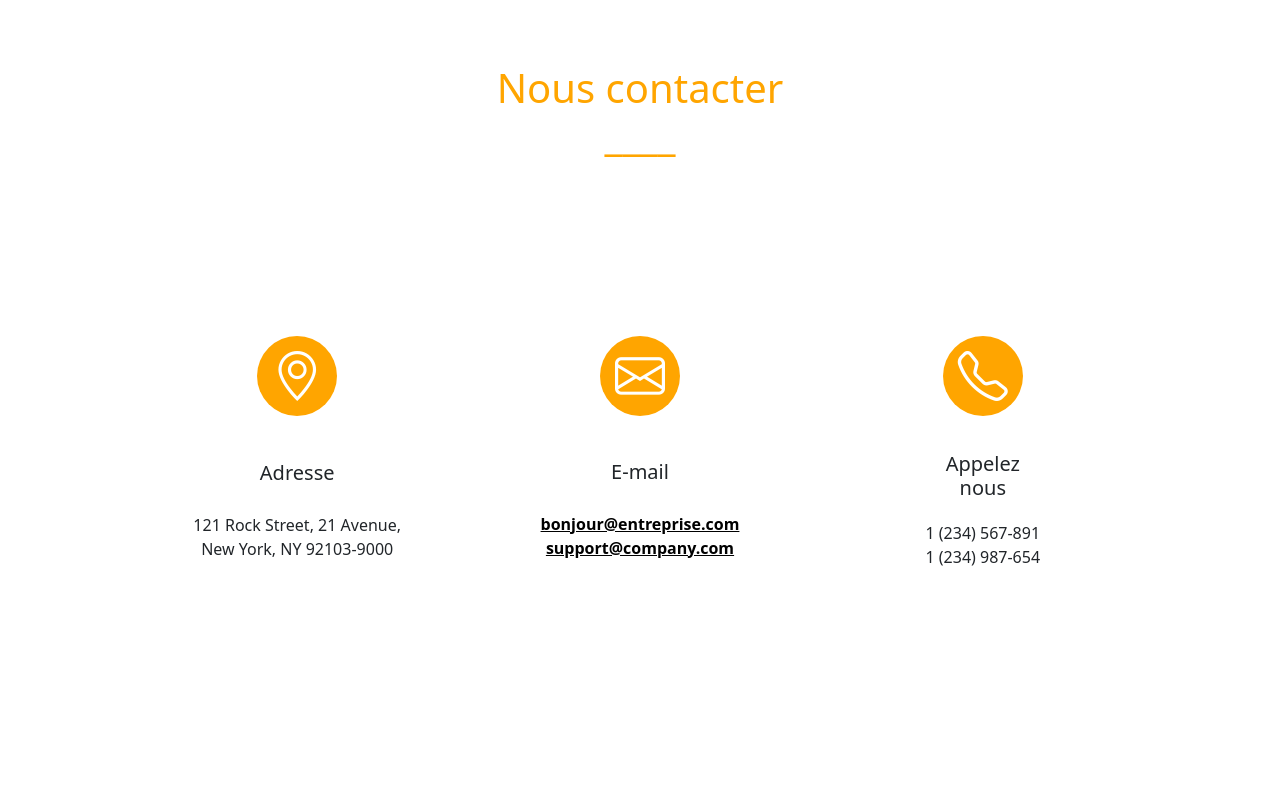
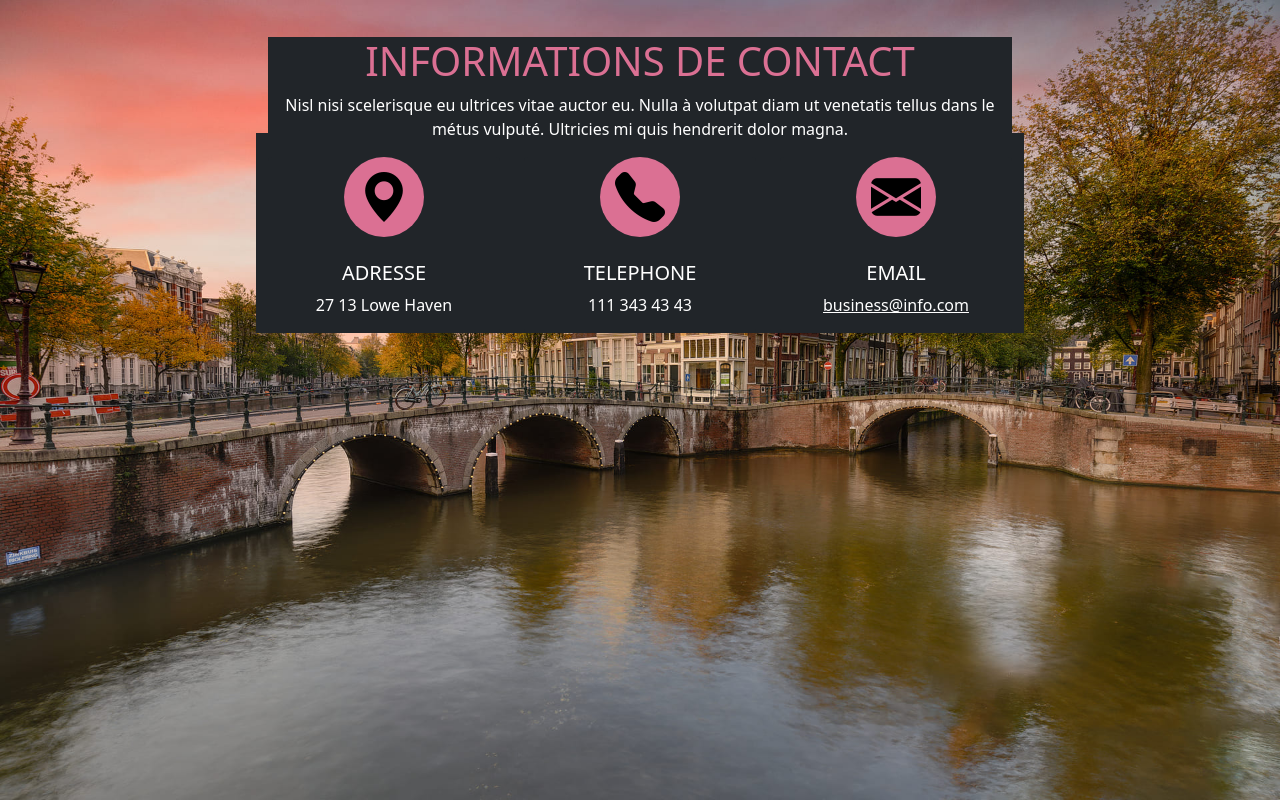
Before and after one commit to frNicolasSCHMITT/Figma13-Info-contact, a plain HTML site: page index.html in a window 1280 px wide. Drawn offline with nearby package versions, Linux system fonts and the light colour scheme.

Commit message:
feat: base structure

```diff
--- a/index.html
+++ b/index.html
@@ -12,64 +12,58 @@
     <title>Info contact</title>
 </head>
 <body>
-    <header class="introcontact">
-        <h1>Nous contacter <br> ____</h1>
+  <section class="container">
+    <div class="bg-dark col-12 col-md-8 offset-md-2">
+      <header class=" col-12 introcontact">
+        <h1>INFORMATIONS DE CONTACT</h1>
         <p>
-            Nisl nisi scelerisque eu ultrices vitae auctor eu. Nulla à volutpat diam ut <br>
+            Nisl nisi scelerisque eu ultrices vitae auctor eu. Nulla à volutpat diam ut
             venetatis tellus dans le métus vulputé. Ultricies mi quis hendrerit dolor magna.
         </p>
       </header>
-    <section class="container">
-        <div class="row row-cols-1 row-cols-md-3 g-4 infocontact">
+      <div class="row row-cols-1 row-cols-md-3 g-4 infocontact bg-dark">
         <div class="col">
-              <div class="card rondflex">
+          <div class="card bg-dark rondflex">
               <h1 class="rondlogo">
-                      <i class="bi bi-geo-alt card-img-top icones"></i>
+                  <i class="bi bi-geo-alt-fill card-img-top icones"></i>
               </h1>
             <div class="card-body">
-                  <h5 class="card-title">Adresse</h5>
+              <h5 class="card-title">ADRESSE</h5>
               <p class="card-text">
-                      121 Rock Street, 21 Avenue, <br>
-                      New York, NY 92103-9000
+                  27 13 Lowe Haven
               </p>
             </div>
           </div>
         </div>
         <div class="col">
-              <div class="card rondflex">
+          <div class="card bg-dark rondflex">
             <h1 class="rondlogo">
-                    <i class="bi bi-envelope card-img-top icones"></i>
+                <i class="bi bi-telephone-fill card-img-top icones"></i>
             </h1>
             <div class="card-body">
-                  <h5 class="card-title">E-mail</h5>
+              <h5 class="card-title">TELEPHONE</h5>
                 <p class="card-text">
-                        <a href="bonjour@entreprise.com">bonjour@entreprise.com</a> <br>
-                        <a href="support@company.com">support@company.com</a>
+                  111 343 43 43
                 </p>
             </div>
           </div>
         </div>
         <div class="col">
-              <div class="card rondflex">
+          <div class="card bg-dark rondflex">
             <h1 class="rondlogo">
-                    <i class="bi bi-telephone card-img-top icones"></i>
+                <i class="bi bi-envelope-fill card-img-top icones"></i>
             </h1>
             <div class="card-body">
-                  <h5 class="card-title">Appelez nous</h5>
+              <h5 class="card-title">EMAIL</h5>
               <p class="card-text">
-                    1 (234) 567-891 <br>
-                    1 (234) 987-654
+                <a href="business@info.com">business@info.com</a>
               </p>
             </div>
           </div>
         </div>
       </div>
+    </div>
   </section>
-    <footer>
-        <p>
-            Images de <a href="https://fr.freepik.com/">Freepik</a>
-        </p>
-    </footer>
 </body>
 <!-- JavaScript Bundle with Popper -->
 <script src="https://cdn.jsdelivr.net/npm/bootstrap@5.0.0-beta3/dist/js/bootstrap.bundle.min.js" integrity="sha384-JEW9xMcG8R+pH31jmWH6WWP0WintQrMb4s7ZOdauHnUtxwoG2vI5DkLtS3qm9Ekf" crossorigin="anonymous"></script>
--- a/styles.css
+++ b/styles.css
@@ -1,6 +1,6 @@
 body{
     text-align: center;
-    background-image: url(./images/shipping-containers.jpg);
+    background-image: url(./images/keizersgracht-canal-in-amsterdam.jpg);
     background-size: cover;
 }
 /* ------------------------------header----------------------- */
@@ -8,23 +8,15 @@ body{
     margin-top: 5%;
 }
 .introcontact h1{
-    color: orange;
-}
-.introcontact p{
-    color: white;
-    margin-bottom: 5%;
+    color: palevioletred;
 }
 /* ---------------------------------section--------------------- */
-.infocontact{
-    background-color: white;
-    padding: 5%;
-}
 .rondlogo{
     width: 80px;
     height: 80px;
     border-radius: 40px;
-    background: orange;
-    color: white;
+    background: palevioletred;
+    color: black;
     display: flex;
     align-items: center;
 }
@@ -36,18 +28,7 @@ body{
     align-items: center;
     border: none;
 }
-.rondflex a{
-    color: black;
-    font-weight: bold;
-}
-.rondflex h5{
-    padding: 10%;
+.rondflex a, p, h5{
+    color: white;
 }
 /* ----------------------------------------footer-------------------------- */
-footer{
-    color: white;
-    margin-top: 5%;
-}
-footer a{
-    color: white;
-}
```
Also changed, not shown: images/keizersgracht-canal-in-amsterdam.jpg (added). Lines whose indentation alone changed are shown as unchanged.
